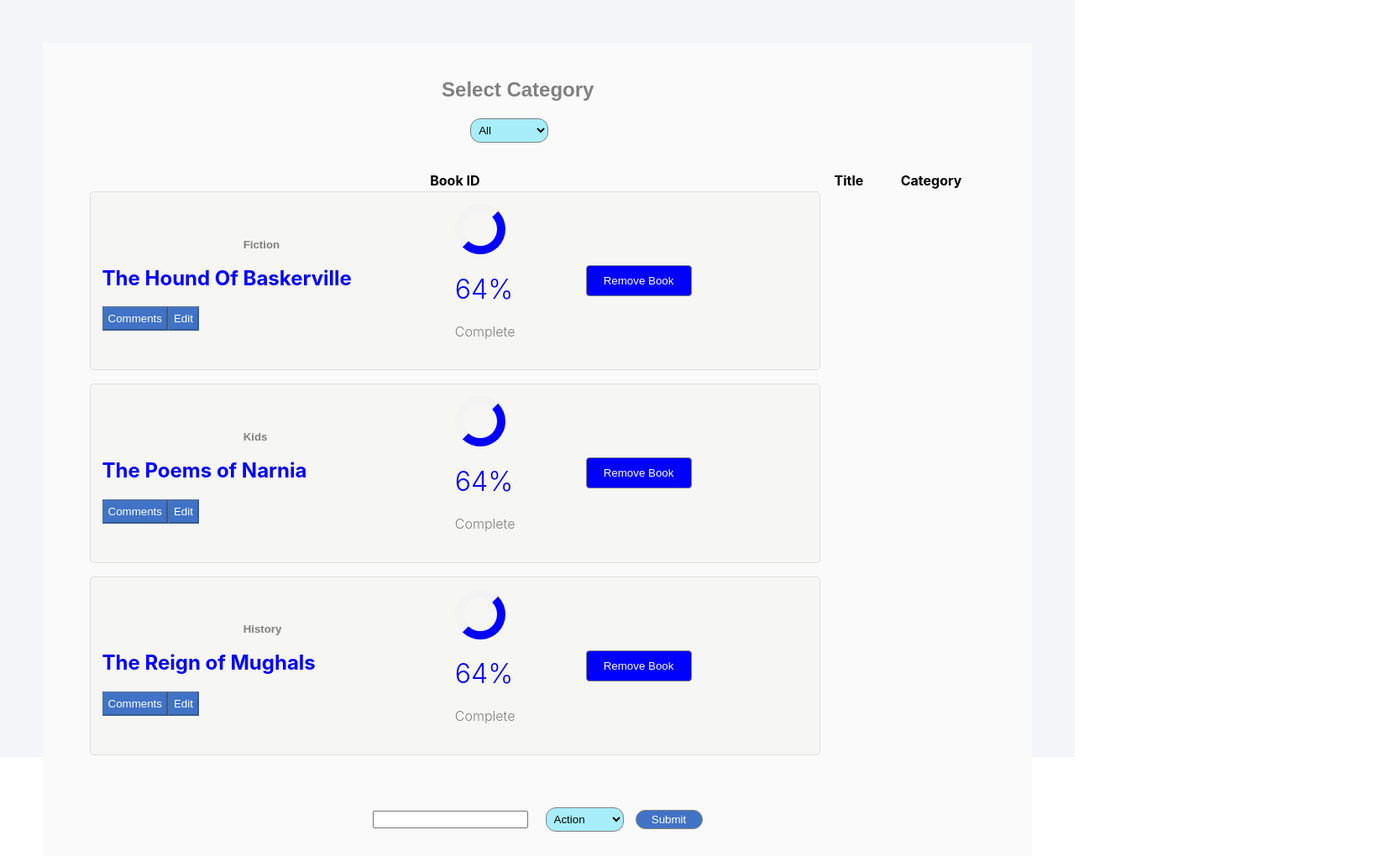
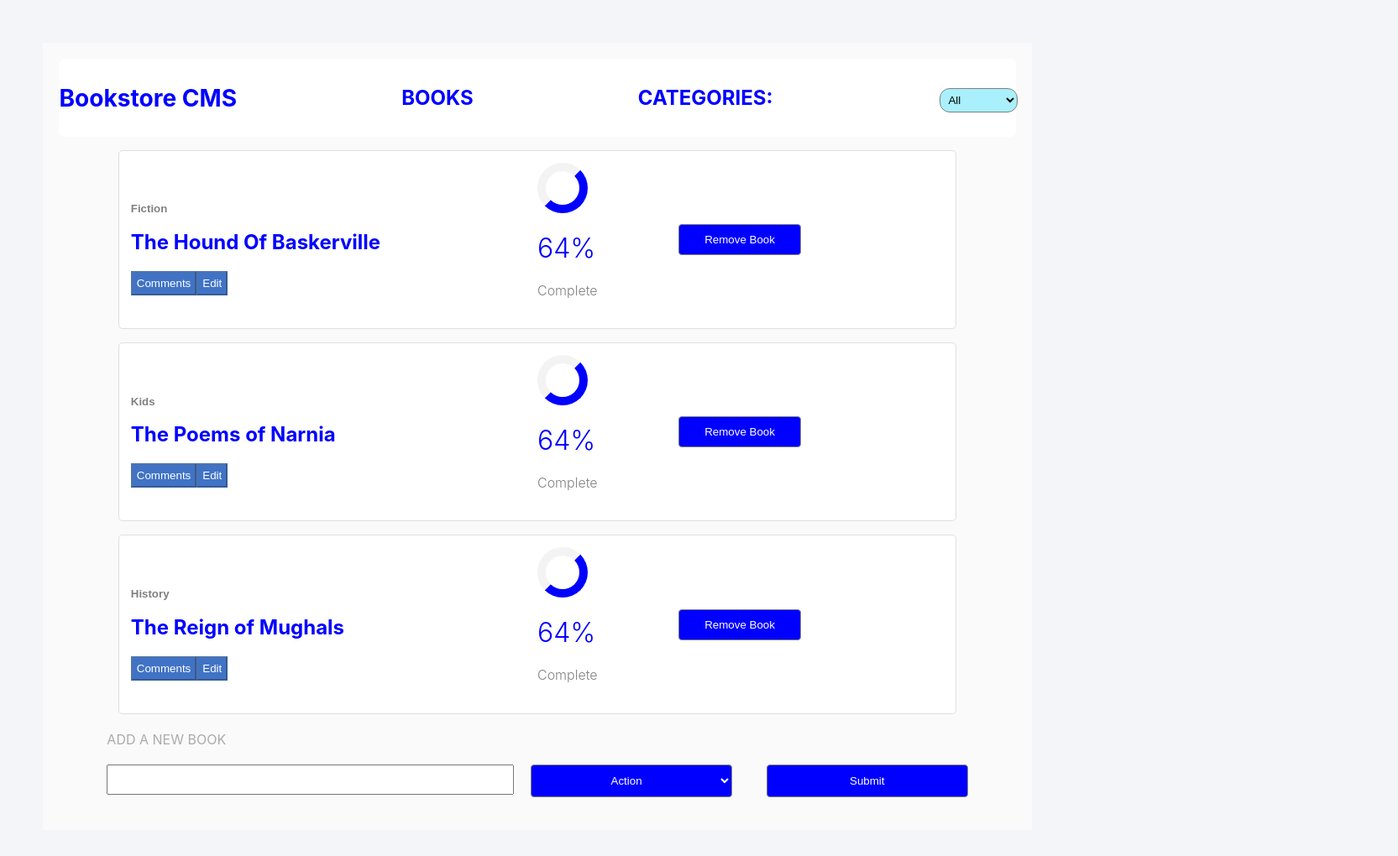
Before and after one commit to Abhigyan001/Bookstore_redux, a React (Create React App) app: page / in a window 1280 px wide. Shown: the whole page at 84% size, 1665 px wide, since content can reach past the window. After the commit the page ends 989 px from the top, so only its background shows below. Built offline with nearby package versions, Linux system fonts and the light colour scheme.

Commit message:
Configure categories styling

```diff
--- a/src/components/CategoryFilter.js
+++ b/src/components/CategoryFilter.js
@@ -18,7 +18,6 @@ const CategoryFilter = ({
   const selectCategory = React.useRef(null);
   return (
     <div className="category">
-      <h2>Select Category</h2>
       <select ref={selectCategory} name="category" onChange={() => changeFilter(selectCategory.current.value)}>
         {categories.map(category => (
           <option key={category}>{category}</option>
--- a/src/containers/BooksForm.js
+++ b/src/containers/BooksForm.js
@@ -58,15 +58,18 @@ class BooksForm extends React.Component {
   render() {
     const { title, category } = this.state;
     return (
-      <form onSubmit={this.handleSubmit} className="inputForm">
-        <input name="title" type="text" value={title} onChange={this.handleChange} />
-        <select name="category" value={category} onChange={this.handleChange}>
-          {categories.map(category => (
-            <option key={category}>{category}</option>
-          ))}
-        </select>
-        <button className="button2" type="submit"> Submit </button>
-      </form>
+      <div>
+        <p className="input-form">ADD A NEW BOOK</p>
+        <form onSubmit={this.handleSubmit} className="input-form">
+          <input name="title" className="book-input" type="text" value={title} onChange={this.handleChange} />
+          <select name="category" className="btn2" value={category} onChange={this.handleChange}>
+            {categories.map(category => (
+              <option key={category}>{category}</option>
+            ))}
+          </select>
+          <button className="btn2" type="submit"> Submit </button>
+        </form>
+      </div>
     );
   }
 }
@@ -75,10 +78,10 @@ BooksForm.propTypes = {
   createBook: PropTypes.func.isRequired,
 };
 
-const mapDispatchToProps = dispatch => ({
+const dispatchToProps = dispatch => ({
   createBook: book => {
     dispatch(createBook(book));
   },
 });
 
-export default connect(null, mapDispatchToProps)(BooksForm);
+export default connect(null, dispatchToProps)(BooksForm);
--- a/src/containers/BooksList.js
+++ b/src/containers/BooksList.js
@@ -13,22 +13,19 @@ const BooksList = ({
   return (
     <div>
       <div>
-        <CategoryFilter changeFilter={changeFilter} />
+        <header className="header">
+          <h3>Bookstore CMS</h3>
+          <h4>BOOKS</h4>
+          <h4>CATEGORIES:</h4>
+          <CategoryFilter changeFilter={changeFilter} />
+        </header>
+
       </div>
-      <table className="table-main">
-        <thead>
-          <tr>
-            <th className="row">Book ID</th>
-            <th className="row">Title</th>
-            <th className="row">Category</th>
-          </tr>
-        </thead>
-        <tbody>
-          {filteredBooks.map(book => (
-            <Book book={book} key={book.id} handleRemoveBook={handleRemoveBook} />
-          ))}
-        </tbody>
-      </table>
+      <div>
+        {filteredBooks.map(book => (
+          <Book book={book} key={book.id} handleRemoveBook={handleRemoveBook} />
+        ))}
+      </div>
     </div>
   );
 };
--- a/src/index.css
+++ b/src/index.css
@@ -14,6 +14,7 @@ body {
     sans-serif;
   -webkit-font-smoothing: antialiased;
   -moz-osx-font-smoothing: grayscale;
+  background-color: #F4F5F9;
 }
 
 code {
@@ -24,12 +25,6 @@ code {
     Consolas,
     'Courier New',
     monospace;
-}
-
-.table-main {
-  width: 100%;
-  height: 100%;
-  padding: 3%;
 }
 
 .inputForm {
@@ -66,13 +61,7 @@ button {
   cursor: pointer;
 }
 
-.category {
-  margin: 2% 40%;
-  width: 100%;
-}
-
 .app-bg {
-  background-color: #F4F5F9;
   padding: 4%;
   height: 100vh;
 }
@@ -80,17 +69,19 @@ button {
 .container {
   background-color: #FAFAFA;
   padding: 1.2em;
+  box-shadow: 0 0 60px 0 var(--black-5);
 }
 
 .books {
   align-items: center;
   border: 1px solid #dfdfdf;
-  background-color: rgb(246, 246, 244);
+  background-color: white;
   border-radius: 0.3em;
   display: flex;
   height: auto;
-  margin-bottom: 1em;
+  margin: 1em auto;
   padding: 14px;
+  width: 85%;
 }
 
 .right-side {
@@ -156,3 +147,41 @@ h2.title {
   border-radius: 0.3em;
   outline: none;
 }
+
+.input-form {
+  width: 90%;
+  margin: 20px auto;
+  color: rgb(173, 171, 171);
+  display: flex;
+  justify-content: space-between;
+  height: 40%;
+}
+
+.book-input {
+  width: 50%;
+  height: 30px;
+}
+
+.btn2 {
+  padding: 10px;
+  background: blue;
+  color: white;
+  text-align-last: center;
+  width: 25%;
+  border: 1px solid gray;
+  border-radius: 0.3em;
+  margin-left: 2%;
+  outline: none;
+}
+
+.header {
+  display: flex;
+  background-color: white;
+  width: 100%;
+  margin-bottom: 15px;
+  align-items: center;
+  border-radius: 0.3em;
+  justify-content: space-between;
+  color: blue;
+  font-size: 24px;
+}
```
Also changed, not shown: 1 other file (tests, documents, lock files or other folders).
